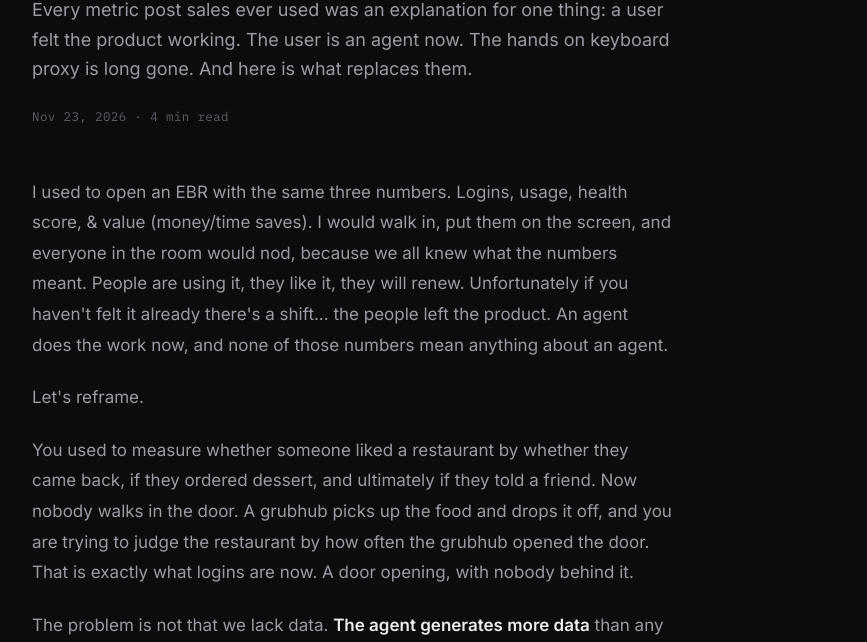
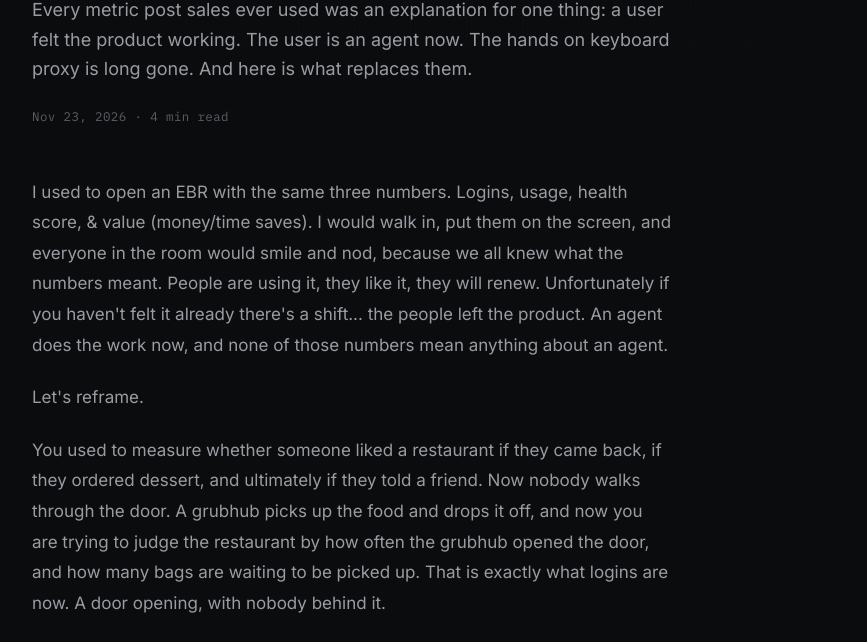
Before and after one commit to jfournier555/jfournier-net, a plain HTML site: page articles/ai-kpis/index.html in a window 1280 px wide. Shown: the part 294-936 px from the top of the page, without its empty margins (206-1073 px from the left). Drawn offline with Linux system fonts and the light colour scheme.

Commit message:
AI KPIs: EBR opening and restaurant analogy rework

```diff
--- a/articles/ai-kpis/index.html
+++ b/articles/ai-kpis/index.html
@@ -46,9 +46,9 @@
   </header>
 
   <main class="article-body">
-    <p>I used to open an EBR with the same three numbers. Logins, usage, health score, &amp; value (money/time saves). I would walk in, put them on the screen, and everyone in the room would nod, because we all knew what the numbers meant. People are using it, they like it, they will renew. Unfortunately if you haven't felt it already there's a shift... the people left the product. An agent does the work now, and none of those numbers mean anything about an agent.</p>
+    <p>I used to open an EBR with the same three numbers. Logins, usage, health score, &amp; value (money/time saves). I would walk in, put them on the screen, and everyone in the room would smile and nod, because we all knew what the numbers meant. People are using it, they like it, they will renew. Unfortunately if you haven't felt it already there's a shift... the people left the product. An agent does the work now, and none of those numbers mean anything about an agent.</p>
     <p>Let's reframe.</p>
-    <p>You used to measure whether someone liked a restaurant by whether they came back, if they ordered dessert, and ultimately if they told a friend. Now nobody walks in the door. A grubhub picks up the food and drops it off, and you are trying to judge the restaurant by how often the grubhub opened the door. That is exactly what logins are now. A door opening, with nobody behind it.</p>
+    <p>You used to measure whether someone liked a restaurant if they came back, if they ordered dessert, and ultimately if they told a friend. Now nobody walks through the door. A grubhub picks up the food and drops it off, and now you are trying to judge the restaurant by how often the grubhub opened the door, and how many bags are waiting to be picked up. That is exactly what logins are now. A door opening, with nobody behind it.</p>
     <p>The problem is not that we lack data. <strong>The agent generates more data</strong> than any human user has. Every call, task, and outcome is logged. The problem is that we are measuring the wrong thing. We built dashboards for humans and pointed it at a machine. Logins do not tell you whether the work got done. Usage does not tell you if anything had changed. A health score built on human behavior cannot score something that has no behavior, only output.</p>
     <p>So what do you measure? I keep coming back to three questions, in order. What did the agent do, did the owner see it, and did anything change. And a fourth, for the sales engineers in the room: could the agent do the work in the first place.</p>
     <p>One note before the list, because I got this absolutely wrong the first time I tried to explain it. These agent metrics are not new. Task completion and autonomy are a standard way to measure an agent. What is new is the frame. Post sales is not grading its own agent. It is grading the customer's agent, and the renewal turns on the grade.</p>
```
Also changed, not shown: llms-full.txt.
